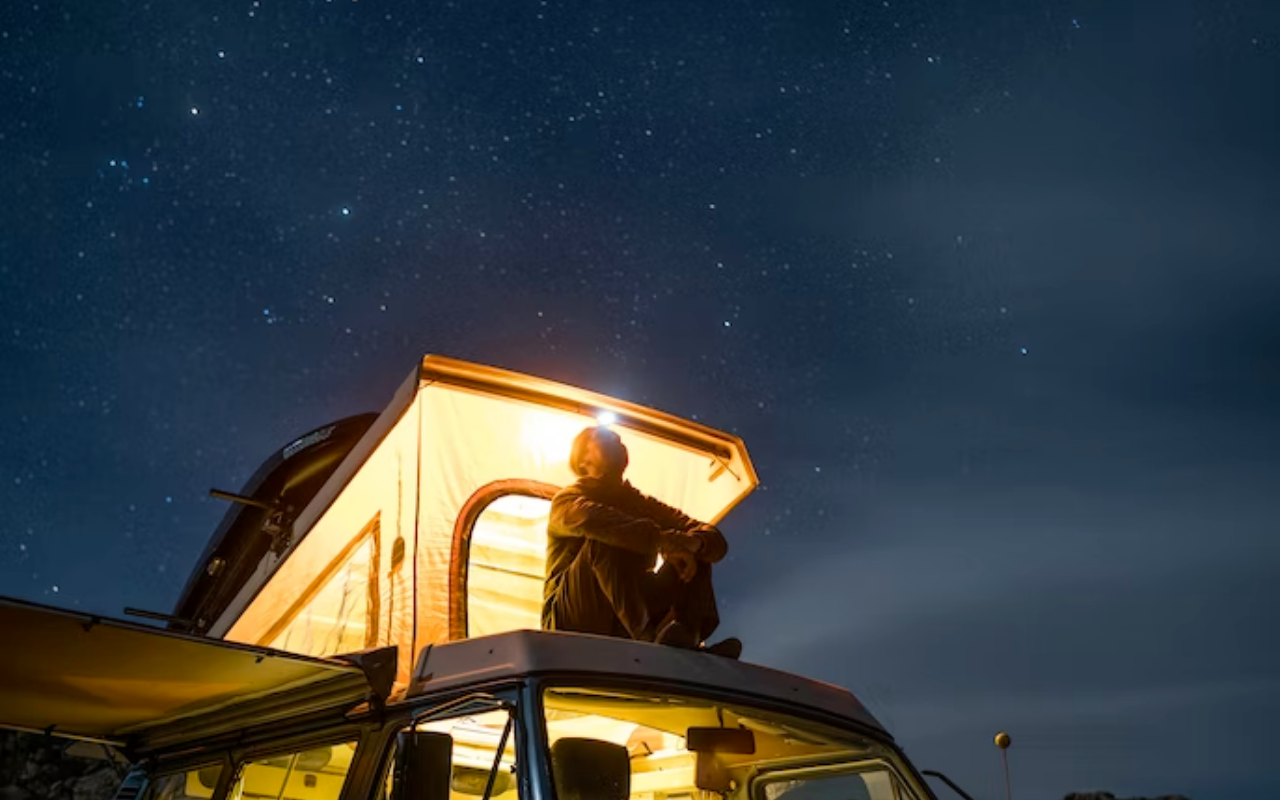
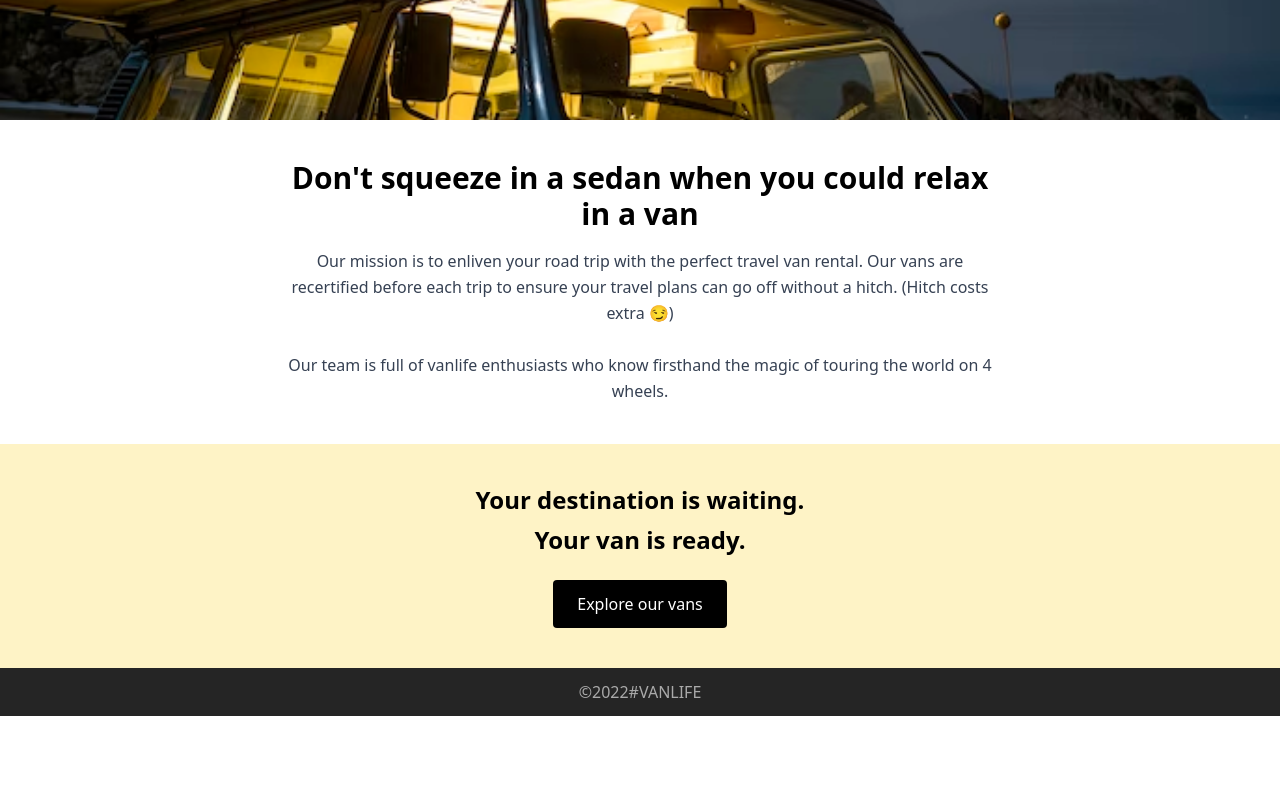
Before and after one commit to kelia01/VanLife-app, a React (Vite) app: page /about in a window 1280 px wide. Shown: the part 480-1280 px from the top of the page. After the commit the page ends 1196 px from the top, so only its background shows below. Built offline with nearby package versions, Linux system fonts and the light colour scheme.

Commit message:
Create the fake mirage js

```diff
--- /dev/null
+++ b/server.js
@@ -0,0 +1,31 @@
+import { createServer, Model } from "miragejs"
+
+
+createServer({
+    models: {
+        vans: Model,
+    },
+
+    seeds(server) {
+        server.create("van", { id: "1", name: "Modest Explorer", price: 60, description: "The Modest Explorer is a van designed to get you out of the house and into nature. This beauty is equipped with solar panels, a composting toilet, a water tank and kitchenette. The idea is that you can pack up your home and escape for a weekend or even longer!", imageUrl: "https://assets.scrimba.com/advanced-react/react-router/modest-explorer.png", type: "simple" })
+        server.create("van", { id: "2", name: "Beach Bum", price: 80, description: "Beach Bum is a van inspired by surfers and travelers. It was created to be a portable home away from home, but with some cool features in it you won't find in an ordinary camper.", imageUrl: "https://assets.scrimba.com/advanced-react/react-router/beach-bum.png", type: "rugged" })
+        server.create("van", { id: "3", name: "Reliable Red", price: 100, description: "Reliable Red is a van that was made for travelling. The inside is comfortable and cozy, with plenty of space to stretch out in. There's a small kitchen, so you can cook if you need to. You'll feel like home as soon as you step out of it.", imageUrl: "https://assets.scrimba.com/advanced-react/react-router/reliable-red.png", type: "luxury" })
+        server.create("van", { id: "4", name: "Dreamfinder", price: 65, description: "Dreamfinder is the perfect van to travel in and experience. With a ceiling height of 2.1m, you can stand up in this van and there is great head room. The floor is a beautiful glass-reinforced plastic (GRP) which is easy to clean and very hard wearing. A large rear window and large side windows make it really light inside and keep it well ventilated.", imageUrl: "https://assets.scrimba.com/advanced-react/react-router/dreamfinder.png", type: "simple" })
+        server.create("van", { id: "5", name: "The Cruiser", price: 120, description: "The Cruiser is a van for those who love to travel in comfort and luxury. With its many windows, spacious interior and ample storage space, the Cruiser offers a beautiful view wherever you go.", imageUrl: "https://assets.scrimba.com/advanced-react/react-router/the-cruiser.png", type: "luxury" })
+        server.create("van", { id: "6", name: "Green Wonder", price: 70, description: "With this van, you can take your travel life to the next level. The Green Wonder is a sustainable vehicle that's perfect for people who are looking for a stylish, eco-friendly mode of transport that can go anywhere.", imageUrl: "https://assets.scrimba.com/advanced-react/react-router/green-wonder.png", type: "rugged" })
+    },
+
+    routes() {
+        this.namespace = "api"
+        this.logging = false
+
+        this.get("/vans", (schema, request) => {
+            return schema.vans.all()
+        })
+
+        this.get("/vans/:id", (schema, request) => {
+            const id = request.params.id
+            return schema.vans.find(id)
+        })
+    }
+})
--- a/src/App.tsx
+++ b/src/App.tsx
@@ -1,4 +1,4 @@
-import React from "react";
+
 import Navbar from "./components/Navbar";
 import Footer from "./components/Footer";
 
--- a/src/main.tsx
+++ b/src/main.tsx
@@ -3,6 +3,8 @@ import { createRoot } from 'react-dom/client'
 import { BrowserRouter, Routes, Route} from 'react-router-dom'
 import App from './App.tsx'
 import About from './pages/About.tsx'
+import Vans from './pages/Vans.tsx'
+import './server'
 
 createRoot(document.getElementById('root')!).render(
   <StrictMode>
@@ -10,6 +12,7 @@ createRoot(document.getElementById('root')!).render(
      <Routes>
       <Route path='/' element={<App />}/>
       <Route path='/about' element={<About />}/>
+      <Route path='/vans' element={<Vans />}/>
      </Routes>
     </BrowserRouter>
   </StrictMode>,
--- a/src/output.css
+++ b/src/output.css
@@ -11,16 +11,13 @@
     --color-orange-600: oklch(64.6% 0.222 41.116);
     --color-amber-50: oklch(98.7% 0.022 95.277);
     --color-amber-100: oklch(96.2% 0.059 95.617);
-    --color-yellow-500: oklch(79.5% 0.184 86.047);
-    --color-yellow-600: oklch(68.1% 0.162 75.834);
+    --color-yellow-300: oklch(90.5% 0.182 98.111);
     --color-gray-500: oklch(55.1% 0.027 264.364);
+    --color-gray-700: oklch(37.3% 0.034 259.733);
+    --color-gray-800: oklch(27.8% 0.033 256.848);
     --color-black: #000;
     --color-white: #fff;
     --spacing: 0.25rem;
-    --container-md: 28rem;
-    --container-lg: 32rem;
-    --container-xl: 36rem;
-    --container-2xl: 42rem;
     --container-3xl: 48rem;
     --text-xl: 1.25rem;
     --text-xl--line-height: calc(1.75 / 1.25);
@@ -34,6 +31,7 @@
     --text-5xl--line-height: 1;
     --font-weight-semibold: 600;
     --font-weight-bold: 700;
+    --leading-relaxed: 1.625;
     --radius-md: 0.375rem;
     --default-font-family: var(--font-sans);
     --default-mono-font-family: var(--font-mono);
@@ -203,8 +201,8 @@
   .z-10 {
     z-index: 10;
   }
-  .mt-3 {
-    margin-top: calc(var(--spacing) * 3);
+  .mx-auto {
+    margin-inline: auto;
   }
   .mt-4 {
     margin-top: calc(var(--spacing) * 4);
@@ -212,17 +210,23 @@
   .mt-8 {
     margin-top: calc(var(--spacing) * 8);
   }
-  .mb-1 {
-    margin-bottom: calc(var(--spacing) * 1);
+  .mb-2 {
+    margin-bottom: calc(var(--spacing) * 2);
   }
-  .block {
-    display: block;
+  .mb-4 {
+    margin-bottom: calc(var(--spacing) * 4);
+  }
+  .mb-6 {
+    margin-bottom: calc(var(--spacing) * 6);
   }
   .flex {
     display: flex;
   }
   .table {
     display: table;
+  }
+  .h-\[50vh\] {
+    height: 50vh;
   }
   .h-\[90vh\] {
     height: 90vh;
@@ -233,62 +237,14 @@
   .w-full {
     width: 100%;
   }
-  .max-w-2xl {
-    max-width: var(--container-2xl);
-  }
-  .max-w-3 {
-    max-width: calc(var(--spacing) * 3);
+  .w-screen {
+    width: 100vw;
   }
   .max-w-3xl {
     max-width: var(--container-3xl);
   }
-  .max-w-\[1rem\] {
-    max-width: 1rem;
-  }
-  .max-w-\[2\] {
-    max-width: 2;
-  }
-  .max-w-\[2rem\] {
-    max-width: 2rem;
-  }
-  .max-w-\[16rem\] {
-    max-width: 16rem;
-  }
-  .max-w-\[18rem\] {
-    max-width: 18rem;
-  }
-  .max-w-\[20\] {
-    max-width: 20;
-  }
-  .max-w-\[20r\] {
-    max-width: 20r;
-  }
-  .max-w-\[20re\] {
-    max-width: 20re;
-  }
-  .max-w-\[20rem\] {
-    max-width: 20rem;
-  }
-  .max-w-\[20ren\] {
-    max-width: 20ren;
-  }
   .max-w-\[21rem\] {
     max-width: 21rem;
-  }
-  .max-w-\[md\] {
-    max-width: md;
-  }
-  .max-w-\[rem\] {
-    max-width: rem;
-  }
-  .max-w-lg {
-    max-width: var(--container-lg);
-  }
-  .max-w-md {
-    max-width: var(--container-md);
-  }
-  .max-w-xl {
-    max-width: var(--container-xl);
   }
   .border-collapse {
     border-collapse: collapse;
@@ -347,26 +303,29 @@
   .bg-orange-500 {
     background-color: var(--color-orange-500);
   }
-  .bg-yellow-500 {
-    background-color: var(--color-yellow-500);
+  .bg-orange-600 {
+    background-color: var(--color-orange-600);
   }
-  .bg-yellow-600 {
-    background-color: var(--color-yellow-600);
+  .bg-white {
+    background-color: var(--color-white);
+  }
+  .bg-yellow-300 {
+    background-color: var(--color-yellow-300);
   }
   .object-cover {
     object-fit: cover;
   }
-  .object-center {
-    object-position: center;
+  .p-3 {
+    padding: calc(var(--spacing) * 3);
   }
-  .p-2 {
-    padding: calc(var(--spacing) * 2);
-  }
-  .p-2\.5 {
-    padding: calc(var(--spacing) * 2.5);
+  .p-4 {
+    padding: calc(var(--spacing) * 4);
   }
   .px-4 {
     padding-inline: calc(var(--spacing) * 4);
+  }
+  .px-6 {
+    padding-inline: calc(var(--spacing) * 6);
   }
   .px-8 {
     padding-inline: calc(var(--spacing) * 8);
@@ -384,17 +343,21 @@
     font-size: var(--text-2xl);
     line-height: var(--tw-leading, var(--text-2xl--line-height));
   }
-  .text-3xl {
-    font-size: var(--text-3xl);
-    line-height: var(--tw-leading, var(--text-3xl--line-height));
-  }
   .text-4xl {
     font-size: var(--text-4xl);
     line-height: var(--tw-leading, var(--text-4xl--line-height));
   }
+  .text-5xl {
+    font-size: var(--text-5xl);
+    line-height: var(--tw-leading, var(--text-5xl--line-height));
+  }
   .text-xl {
     font-size: var(--text-xl);
     line-height: var(--tw-leading, var(--text-xl--line-height));
+  }
+  .leading-relaxed {
+    --tw-leading: var(--leading-relaxed);
+    line-height: var(--leading-relaxed);
   }
   .font-bold {
     --tw-font-weight: var(--font-weight-bold);
@@ -413,6 +376,9 @@
   .text-gray-500 {
     color: var(--color-gray-500);
   }
+  .text-gray-700 {
+    color: var(--color-gray-700);
+  }
   .text-white {
     color: var(--color-white);
   }
@@ -426,9 +392,11 @@
     outline-style: var(--tw-outline-style);
     outline-width: 1px;
   }
-  .\*\:object-cover {
-    :is(& > *) {
-      object-fit: cover;
+  .hover\:bg-gray-800 {
+    &:hover {
+      @media (hover: hover) {
+        background-color: var(--color-gray-800);
+      }
     }
   }
   .hover\:bg-orange-600 {
@@ -436,6 +404,23 @@
       @media (hover: hover) {
         background-color: var(--color-orange-600);
       }
+    }
+  }
+  .md\:h-\[60vh\] {
+    @media (width >= 48rem) {
+      height: 60vh;
+    }
+  }
+  .md\:text-2xl {
+    @media (width >= 48rem) {
+      font-size: var(--text-2xl);
+      line-height: var(--tw-leading, var(--text-2xl--line-height));
+    }
+  }
+  .md\:text-3xl {
+    @media (width >= 48rem) {
+      font-size: var(--text-3xl);
+      line-height: var(--tw-leading, var(--text-3xl--line-height));
     }
   }
   .md\:text-5xl {
@@ -455,6 +440,10 @@
   inherits: false;
   initial-value: solid;
 }
+@property --tw-leading {
+  syntax: "*";
+  inherits: false;
+}
 @property --tw-font-weight {
   syntax: "*";
   inherits: false;
@@ -469,6 +458,7 @@
     *, ::before, ::after, ::backdrop {
       --tw-space-x-reverse: 0;
       --tw-border-style: solid;
+      --tw-leading: initial;
       --tw-font-weight: initial;
       --tw-outline-style: solid;
     }
--- a/src/pages/About.tsx
+++ b/src/pages/About.tsx
@@ -1,18 +1,37 @@
-import Navbar from "../components/Navbar"
+import Navbar from "../components/Navbar";
+import Footer from "../components/Footer";
+import { Link } from 'react-router-dom'
 
 const About = () => {
   return (
     <>
       <Navbar />
-      <div className="">
-      <img src="../public/about.png" alt="" className=" top-0 left-0 w-full h-full object-cover"/>
+      <div className="w-full h-[50vh] md:h-[60vh]">
+      <img src="../public/about.png" alt="van adventure" className="w-full h-full object-cover"/>
       </div>
-      <div className="bg-amber-100 mt-3 p-2.5 ">
-        <h1 className="font-bold text-2xl">Don't squeeze in a sedan when you could relax in a van</h1>
-        <p className="max-w-[20rem]">Our mission is to enliven your road trip with the perfect travel van rental. Our vans are recertified
-        before each trip
+      <div className="bg-white px-6 py-10 text-center max-w-3xl mx-auto">
+        <h1 className="font-bold text-2xl md:text-3xl mb-4">Don't squeeze in a sedan when you could relax in a van</h1>
+        <p className="text-gray-700 leading-relaxed">Our mission is to enliven your road trip with the perfect travel van rental.
+          Our vans are recertified before each trip to ensure your travel plans
+          can go off without a hitch. (Hitch costs extra 😏)
+          <br />
+          <br />
+          Our team is full of vanlife enthusiasts who know firsthand the magic
+          of touring the world on 4 wheels.
         </p>
       </div>
+      <div className="bg-amber-100 px-6 py-10 text-center">
+        <h2 className="font-bold text-xl md:text-2xl mb-2">
+          Your destination is waiting.
+        </h2>
+        <p className="font-bold text-xl md:text-2xl mb-6">
+          Your van is ready.
+        </p>
+        <Link to='/vans'><button className="bg-black text-white px-6 py-3 rounded hover:bg-gray-800">
+          Explore our vans
+        </button></Link>
+      </div>
+      <Footer />
     </>
   )
 }
--- /dev/null
+++ b/src/pages/Vans.tsx
@@ -0,0 +1,16 @@
+import React from "react";
+import Navbar from "../components/Navbar";
+
+const Vans = () => {
+  return (
+    <>
+      <Navbar />
+      <div className="bg-amber-50 p-4">
+        <h1 className="font-bold text-4xl">Explore our van options</h1>
+        {['Simple', 'Luxury', 'Rugged'].map(item => item)}
+      </div>
+    </>
+  );
+};
+
+export default Vans
```
